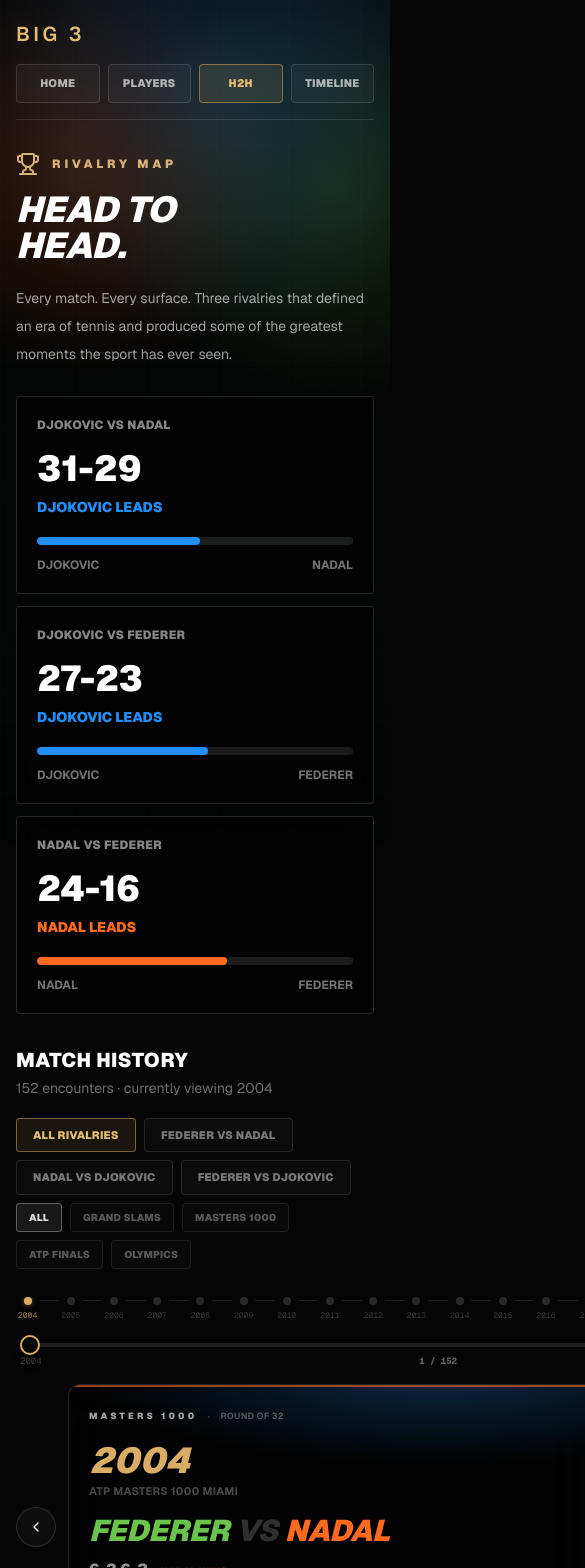
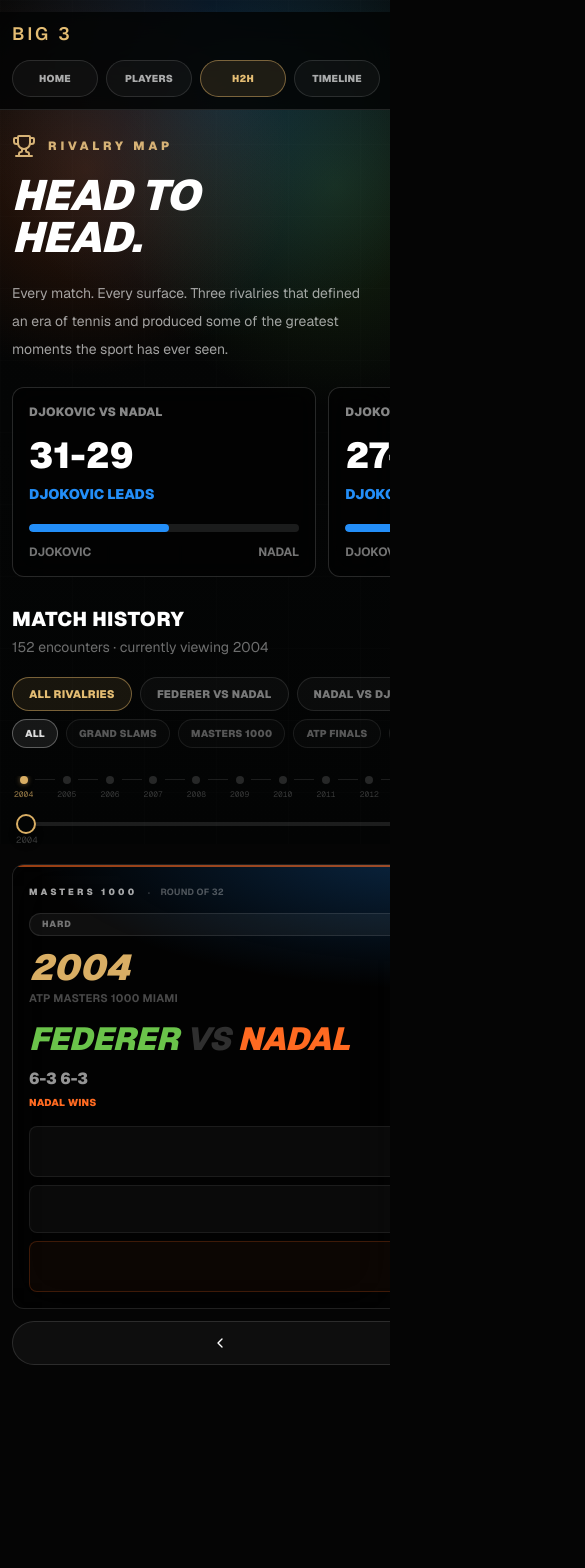
Before and after one commit to surveiLance/Big-3-, a Next.js app: page /h2h in a window 390 px wide. Shown: the top 1568 px of the page, 585 px wide, since content can reach past the window. After the commit the page ends 1441 px from the top, so only its background shows below. Built offline with nearby package versions, Linux system fonts and the light colour scheme.

Commit message:
fix mobile

```diff
--- a/app/globals.css
+++ b/app/globals.css
@@ -17,6 +17,14 @@
   color: var(--foreground);
   -webkit-font-smoothing: antialiased;
   -moz-osx-font-smoothing: grayscale;
+  text-rendering: optimizeLegibility;
+  overscroll-behavior-y: none;
+}
+
+html,
+body {
+  max-width: 100%;
+  overflow-x: hidden;
 }
 
 * {
@@ -25,6 +33,21 @@
 
 a {
   text-decoration: none;
+}
+
+.no-scrollbar {
+  scrollbar-width: none;
+  -ms-overflow-style: none;
+}
+
+.no-scrollbar::-webkit-scrollbar {
+  display: none;
+}
+
+@media (max-width: 639px) {
+  html {
+    scroll-padding-top: 92px;
+  }
 }
 
 /* Page transition — native View Transitions API */
--- a/app/h2h/page.tsx
+++ b/app/h2h/page.tsx
@@ -395,14 +395,14 @@
       </div>
 
       {/* ── Header + Summary Cards ── */}
-      <section className="grid gap-7 py-8 sm:py-10 lg:grid-cols-[0.78fr_1.22fr]">
+      <section className="grid gap-6 py-6 sm:py-10 lg:grid-cols-[0.78fr_1.22fr]">
         <FadeUp>
           <div>
             <div className="mb-4 flex items-center gap-3 text-[#d6b276]">
               <Trophy className="h-6 w-6" />
               <span className="text-xs font-black uppercase tracking-[0.32em]">Rivalry Map</span>
             </div>
-            <h1 className="text-4xl font-black uppercase italic leading-none sm:text-7xl">
+            <h1 className="text-[2.65rem] font-black uppercase italic leading-none sm:text-7xl">
               Head To
               <br />
               Head.
@@ -413,10 +413,10 @@
           </div>
         </FadeUp>
 
-        <div className="grid gap-3 sm:grid-cols-3">
+        <div className="no-scrollbar -mx-3 flex gap-3 overflow-x-auto px-3 pb-1 sm:mx-0 sm:grid sm:grid-cols-3 sm:overflow-visible sm:px-0 sm:pb-0">
           {matchups.map((matchup, i) => (
             <FadeUp key={matchup.label} delay={i * 0.1}>
-              <article className="rounded border border-white/15 bg-black/45 p-5 backdrop-blur-md">
+              <article className="w-[78vw] rounded-xl border border-white/15 bg-black/45 p-4 backdrop-blur-md min-[460px]:w-[340px] sm:w-auto sm:p-5">
                 <div className="text-xs font-black uppercase tracking-wide text-white/52">{matchup.label}</div>
                 <div className="mt-4 text-4xl font-black sm:mt-5 sm:text-5xl">{matchup.record}</div>
                 <div className="mt-2 text-sm font-black uppercase" style={{ color: matchup.left.color }}>
@@ -452,12 +452,12 @@
         </div>
 
         {/* Rivalry filter */}
-        <div className="mb-2 flex flex-wrap gap-2">
+        <div className="no-scrollbar -mx-3 mb-2 flex gap-2 overflow-x-auto px-3 sm:mx-0 sm:flex-wrap sm:overflow-visible sm:px-0">
           {RIVALRY_FILTERS.map((f) => (
             <button
               key={f.value}
               onClick={() => applyFilter(f.value, tournament)}
-              className={`rounded border px-4 py-2 text-[11px] font-black uppercase tracking-wide transition-all ${
+              className={`shrink-0 rounded-full border px-4 py-2 text-[11px] font-black uppercase tracking-wide transition-all ${
                 rivalry === f.value
                   ? "border-[#d9ae64]/50 bg-[#d9ae64]/10 text-[#e4bd73]"
                   : "border-white/10 bg-white/[0.03] text-white/45 hover:text-white/70"
@@ -469,12 +469,12 @@
         </div>
 
         {/* Tournament filter */}
-        <div className="mb-7 flex flex-wrap gap-2">
+        <div className="no-scrollbar -mx-3 mb-7 flex gap-2 overflow-x-auto px-3 sm:mx-0 sm:flex-wrap sm:overflow-visible sm:px-0">
           {TOURNAMENT_FILTERS.map((f) => (
             <button
               key={f.value}
               onClick={() => applyFilter(rivalry, f.value)}
-              className={`rounded border px-3 py-1.5 text-[10px] font-black uppercase tracking-wide transition-all ${
+              className={`shrink-0 rounded-full border px-3 py-1.5 text-[10px] font-black uppercase tracking-wide transition-all ${
                 tournament === f.value
                   ? "border-white/30 bg-white/[0.08] text-white/85"
                   : "border-white/8 bg-white/[0.02] text-white/32 hover:text-white/55"
@@ -533,7 +533,7 @@
             <div className="flex flex-col gap-4">
 
               {/* Year scrubber — mobile only */}
-              <div className="overflow-x-auto lg:hidden">
+              <div className="no-scrollbar -mx-3 overflow-x-auto px-3 lg:hidden">
                 <div className="flex min-w-max items-start pb-2">
                   {uniqueYears.map((year, i) => (
                     <div key={year} className="flex items-start">
@@ -586,11 +586,11 @@
               </div>
 
               {/* Card + prev/next arrows */}
-              <div className="flex items-center gap-3 sm:gap-5">
+              <div className="grid grid-cols-[1fr_1fr] gap-3 sm:flex sm:items-center sm:gap-5">
                 <button
                   onClick={() => navigate(-1)}
                   disabled={filtered.length <= 1}
-                  className="grid h-10 w-10 shrink-0 place-items-center rounded-full border border-white/12 bg-white/[0.04] transition hover:border-white/25 hover:bg-white/[0.08] disabled:cursor-not-allowed disabled:opacity-20"
+                  className="order-2 grid h-11 w-full shrink-0 place-items-center rounded-full border border-white/12 bg-white/[0.04] transition hover:border-white/25 hover:bg-white/[0.08] disabled:cursor-not-allowed disabled:opacity-20 sm:order-none sm:h-10 sm:w-10"
                 >
                   <ChevronLeft className="h-4 w-4" />
                 </button>
@@ -598,16 +598,16 @@
                 {current && (() => {
                   const cat = matchCategory(current.event);
                   return (
-                    <div className="relative flex-1 overflow-hidden rounded-xl border border-white/12 bg-black/58 backdrop-blur-xl">
+                    <div className="relative col-span-2 flex-1 overflow-hidden rounded-xl border border-white/12 bg-black/58 backdrop-blur-xl sm:col-span-1">
                       <div
                         className="pointer-events-none absolute inset-0"
                         style={{ background: `radial-gradient(ellipse 80% 55% at 50% -5%, ${SURFACE_GLOW[current.surface]}, transparent 60%)` }}
                       />
                       <div className="absolute inset-x-0 top-0 h-[2px] opacity-60" style={{ backgroundColor: players[current.winner].color }} />
 
-                      <div className="relative flex flex-col p-5 sm:p-7">
-                        <div className="flex items-center justify-between gap-4">
-                          <div className="flex items-center gap-2.5">
+                      <div className="relative flex flex-col p-4 sm:p-7">
+                        <div className="flex flex-col gap-2 sm:flex-row sm:items-center sm:justify-between sm:gap-4">
+                          <div className="flex flex-wrap items-center gap-2.5">
                             <span className="text-[9px] font-black uppercase tracking-[0.35em]" style={{ color: cat.color }}>{cat.label}</span>
                             <span className="text-white/15">·</span>
                             <span className="text-[9px] font-bold uppercase tracking-wide text-white/30">{current.round}</span>
@@ -622,20 +622,20 @@
                           <div className="mt-0.5 text-[11px] font-bold uppercase tracking-wide text-white/28">{current.event}</div>
                         </div>
 
-                        <div className="mt-4 text-3xl font-black uppercase italic leading-none sm:text-5xl">
+                        <div className="mt-4 text-[2rem] font-black uppercase italic leading-none sm:text-5xl">
                           <span style={{ color: players[current.p1].color }}>{players[current.p1].short}</span>
                           <span className="text-white/18"> vs </span>
                           <span style={{ color: players[current.p2].color }}>{players[current.p2].short}</span>
                         </div>
 
-                        <div className="mt-3 flex items-baseline gap-3">
+                        <div className="mt-3 flex flex-col gap-1 sm:flex-row sm:items-baseline sm:gap-3">
                           <span className="text-base font-black text-white/58 sm:text-lg">{current.score}</span>
                           <span className="text-[10px] font-black uppercase tracking-wide" style={{ color: players[current.winner].color }}>
                             {players[current.winner].short} wins
                           </span>
                         </div>
 
-                        <div className="mt-4 grid grid-cols-3 gap-2">
+                        <div className="mt-4 grid grid-cols-1 gap-2 min-[430px]:grid-cols-3">
                           <div className="rounded-lg border border-white/8 bg-white/[0.03] px-3 py-2.5 text-center">
                             <div className="text-[8px] font-bold uppercase tracking-wide text-white/25">Surface</div>
                             <div className="mt-0.5 text-[10px] font-black uppercase">{current.surface}</div>
@@ -662,7 +662,7 @@
                 <button
                   onClick={() => navigate(1)}
                   disabled={filtered.length <= 1}
-                  className="grid h-10 w-10 shrink-0 place-items-center rounded-full border border-white/12 bg-white/[0.04] transition hover:border-white/25 hover:bg-white/[0.08] disabled:cursor-not-allowed disabled:opacity-20"
+                  className="order-3 grid h-11 w-full shrink-0 place-items-center rounded-full border border-white/12 bg-white/[0.04] transition hover:border-white/25 hover:bg-white/[0.08] disabled:cursor-not-allowed disabled:opacity-20 sm:order-none sm:h-10 sm:w-10"
                 >
                   <ChevronRight className="h-4 w-4" />
                 </button>
--- a/app/layout.tsx
+++ b/app/layout.tsx
@@ -29,11 +29,11 @@
   return (
     <html
       lang="en"
-      className={`${geistSans.variable} ${geistMono.variable} h-full antialiased`}
+      className={`${geistSans.variable} ${geistMono.variable} h-full overflow-x-hidden antialiased`}
     >
-      <body className="min-h-full flex flex-col bg-[#030404] text-white">
+      <body className="min-h-full flex flex-col overflow-x-hidden bg-[#030404] text-white">
         <SplashScreen />
-        <div className="relative z-10 mx-auto flex min-h-screen w-full max-w-[1536px] flex-col px-4 py-5 sm:px-9 sm:py-6">
+        <div className="relative z-10 mx-auto flex min-h-screen w-full max-w-[1536px] flex-col px-3 py-3 sm:px-9 sm:py-6">
           <Suspense fallback={<div className="h-16" />}>
             <Navbar />
           </Suspense>
--- a/components/HeroSection.tsx
+++ b/components/HeroSection.tsx
@@ -65,7 +65,8 @@
   const pathname = usePathname();
 
   useEffect(() => {
-    setActiveIdx(null);
+    const frame = requestAnimationFrame(() => setActiveIdx(null));
+    return () => cancelAnimationFrame(frame);
   }, [pathname]);
 
   const active = activeIdx !== null ? players[activeIdx] : null;
@@ -88,21 +89,21 @@
       </div>
 
       {/* Title */}
-      <div className="relative z-10 py-6 text-center sm:py-8 lg:py-10">
-        <p className="text-[9px] font-black uppercase tracking-[0.55em] text-white/25">
+      <div className="relative z-10 py-7 text-center sm:py-8 lg:py-10">
+        <p className="text-[8px] font-black uppercase tracking-[0.36em] text-white/25 sm:text-[9px] sm:tracking-[0.55em]">
           The Greatest Era in Tennis
         </p>
-        <h1 className="mt-2 text-[clamp(2.4rem,7.5vw,6rem)] font-black uppercase italic leading-none">
+        <h1 className="mt-2 text-[clamp(2.45rem,15vw,4.5rem)] font-black uppercase italic leading-none sm:text-[clamp(2.4rem,7.5vw,6rem)]">
           Big 3.{" "}
           <span className="text-white/22">One Era.</span>
         </h1>
       </div>
 
       {/* Three-column player area */}
-      <div className="relative flex min-h-[300px] flex-1 sm:min-h-[400px]">
+      <div className="relative flex flex-col gap-3 sm:min-h-[420px] sm:flex-1 sm:flex-row sm:gap-0">
         {/* Column dividers */}
-        <div className="pointer-events-none absolute inset-y-0 left-1/3 z-10 w-px bg-white/8" />
-        <div className="pointer-events-none absolute inset-y-0 right-1/3 z-10 w-px bg-white/8" />
+        <div className="pointer-events-none absolute inset-y-0 left-1/3 z-10 hidden w-px bg-white/8 sm:block" />
+        <div className="pointer-events-none absolute inset-y-0 right-1/3 z-10 hidden w-px bg-white/8 sm:block" />
 
         {players.map((player, idx) => {
           const isActive = idx === activeIdx;
@@ -112,7 +113,7 @@
             <button
               key={player.slug}
               onClick={() => setActiveIdx(isActive ? null : idx)}
-              className="group relative flex flex-1 flex-col overflow-hidden outline-none transition-opacity duration-500"
+              className="group relative flex min-h-[315px] flex-1 flex-col overflow-hidden rounded-xl border border-white/10 outline-none transition-opacity duration-500 sm:min-h-0 sm:rounded-none sm:border-0"
               style={{ opacity: isOther ? 0.28 : 1 }}
             >
               {/* Top accent line */}
@@ -144,7 +145,7 @@
                   alt={`${player.first} ${player.last}`}
                   fill
                   priority
-                  sizes="(min-width: 1024px) 33vw, 33vw"
+                  sizes="(min-width: 1024px) 33vw, (min-width: 640px) 33vw, 100vw"
                   className="object-contain object-bottom drop-shadow-[0_0_32px_rgba(0,0,0,0.9)] transition-transform duration-700 group-hover:scale-[1.04]"
                 />
                 {/* Bottom fade */}
@@ -177,22 +178,23 @@
                 {/* Stats — slide open on active */}
                 <div
                   className="overflow-hidden transition-all duration-500"
-                  style={{ maxHeight: isActive ? "320px" : "0px", opacity: isActive ? 1 : 0 }}
+                  style={{ maxHeight: isActive ? "360px" : "0px", opacity: isActive ? 1 : 0 }}
                 >
-                  <div className="mt-3 grid grid-cols-2 gap-1.5">
+                  {/* Mobile: horizontal rows. SM+: 2×2 grid */}
+                  <div className="mt-2 space-y-1 sm:mt-3 sm:grid sm:grid-cols-2 sm:gap-1.5 sm:space-y-0">
                     {player.stats.map((stat) => (
                       <div
                         key={stat.label}
-                        className="rounded border border-white/8 bg-white/[0.04] px-2.5 py-2"
+                        className="flex items-center justify-between rounded border border-white/8 bg-white/[0.04] px-2 py-1.5 sm:flex-col sm:items-start sm:px-2.5 sm:py-2"
                       >
+                        <div className="text-[7px] font-bold uppercase tracking-wide text-white/35 sm:text-[8px]">
+                          {stat.label}
+                        </div>
                         <div
-                          className="text-lg font-black leading-tight sm:text-xl"
+                          className="text-sm font-black leading-tight sm:mt-0.5 sm:text-lg"
                           style={{ color: player.color }}
                         >
                           {stat.value}
-                        </div>
-                        <div className="text-[8px] font-bold uppercase tracking-wide text-white/35">
-                          {stat.label}
                         </div>
                       </div>
                     ))}
@@ -200,17 +202,18 @@
                   <Link
                     href={`/players/${player.slug}`}
                     onClick={(e) => e.stopPropagation()}
-                    className="mt-3 flex w-full items-center justify-center gap-2 rounded py-2.5 text-[11px] font-black uppercase tracking-wide text-black transition-opacity hover:opacity-85"
+                    className="mt-2 flex w-full items-center justify-center gap-1.5 rounded py-2 text-[10px] font-black uppercase tracking-wide text-black transition-opacity hover:opacity-85 sm:mt-3 sm:gap-2 sm:py-2.5 sm:text-[11px]"
                     style={{ backgroundColor: player.color }}
                   >
-                    Full Profile
-                    <ArrowRight className="h-3.5 w-3.5" />
+                    <span className="hidden sm:inline">Full Profile</span>
+                    <span className="sm:hidden">Profile</span>
+                    <ArrowRight className="h-3 w-3 sm:h-3.5 sm:w-3.5" />
                   </Link>
                 </div>
 
                 {/* Idle hint */}
                 {!isActive && (
-                  <div className="mt-0.5 text-[8px] font-bold uppercase tracking-wider text-white/16 transition-colors duration-200 group-hover:text-white/32">
+                  <div className="mt-0.5 text-[8px] font-bold uppercase tracking-wider text-white/22 transition-colors duration-200 group-hover:text-white/32">
                     Tap to expand
                   </div>
                 )}
--- a/components/Navbar.tsx
+++ b/components/Navbar.tsx
@@ -14,11 +14,11 @@
   const pathname = usePathname();
 
   return (
-    <header className="relative z-50 border-b border-white/12 pb-4 sm:pb-5">
+    <header className="sticky top-0 z-50 -mx-3 border-b border-white/12 bg-[#030404]/86 px-3 pb-3 pt-2 backdrop-blur-xl sm:relative sm:mx-0 sm:bg-transparent sm:px-0 sm:pb-5 sm:pt-0 sm:backdrop-blur-none">
       <div className="flex items-center justify-between">
         <Link href="/" className="flex min-w-0 items-center gap-3 text-[#e4bd73] transition-opacity hover:opacity-80">
           <div className="min-w-0">
-            <div className="truncate text-xl font-semibold uppercase tracking-[0.18em]">
+            <div className="truncate text-lg font-semibold uppercase tracking-[0.16em] sm:text-xl sm:tracking-[0.18em]">
               Big 3
             </div>
             <div className="mt-1 hidden text-[9px] font-bold uppercase tracking-[0.44em] text-[#d3a85d] sm:block">
@@ -56,7 +56,7 @@
         <div className="hidden min-w-[170px] lg:block" />
       </div>
 
-      <nav className="mt-4 grid grid-cols-4 gap-2 text-[11px] font-black uppercase tracking-wide lg:hidden">
+      <nav className="no-scrollbar -mx-1 mt-3 flex gap-2 overflow-x-auto px-1 text-[10px] font-black uppercase tracking-wide lg:hidden">
         {navItems.map((item) => {
           const isActive =
             item.href === "/"
@@ -67,7 +67,7 @@
             <Link
               key={item.label}
               href={item.href}
-              className={`flex items-center justify-center rounded border py-2.5 text-center transition-colors ${
+              className={`flex min-w-[86px] shrink-0 items-center justify-center rounded-full border px-3 py-2.5 text-center transition-colors ${
                 isActive
                   ? "border-[#d9ae64]/50 bg-[#d9ae64]/12 text-[#e4bd73]"
                   : "border-white/12 bg-white/[0.04] text-white/65 hover:border-[#d9ae64]/30 hover:text-[#e4bd73]"
```
Also changed, not shown: app/page.tsx (+9 -9 lines), app/players/[slug]/page.tsx (+19 -21 lines), app/players/page.tsx (+12 -12 lines), app/timeline/page.tsx (+14 -14 lines).
